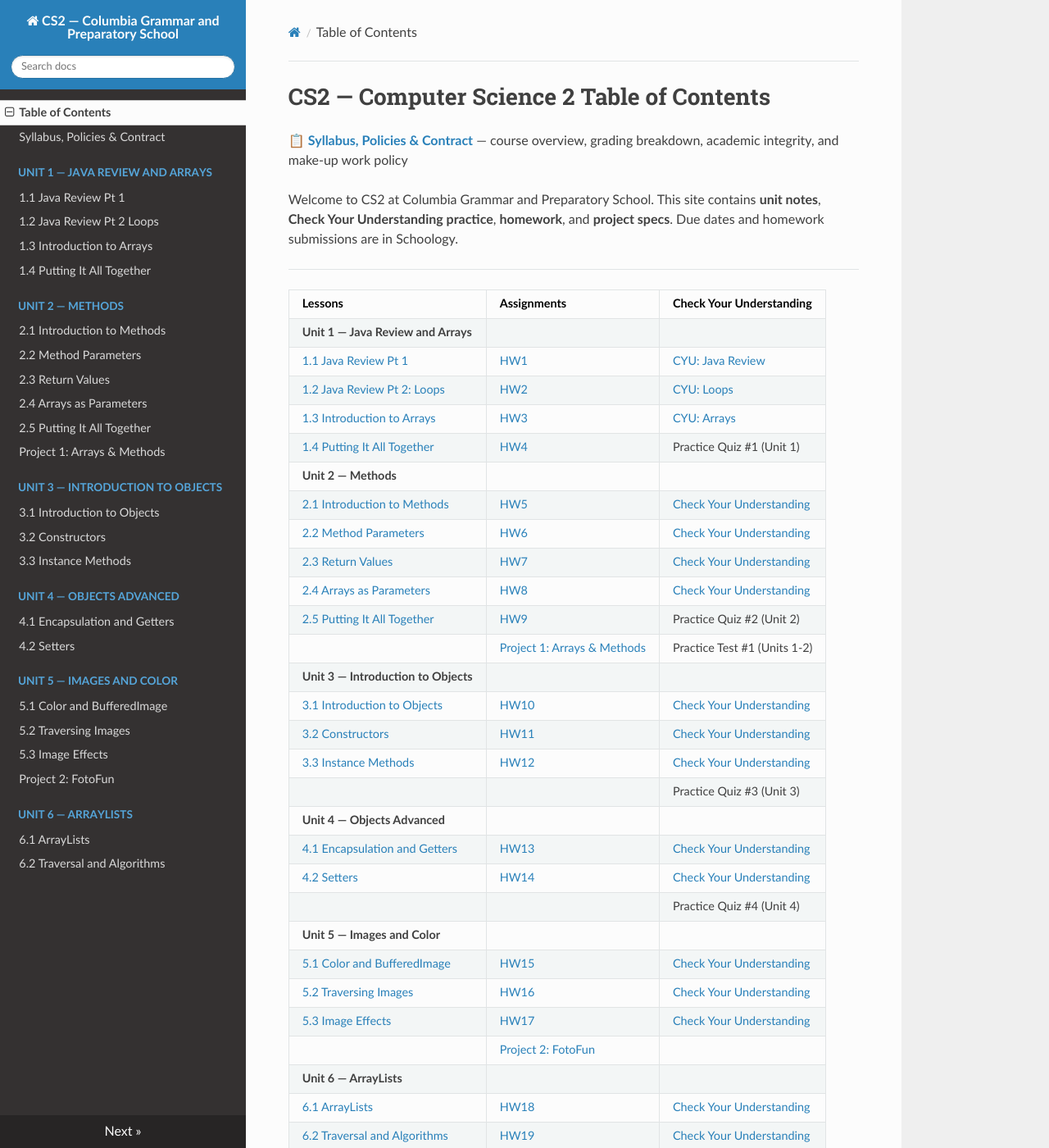
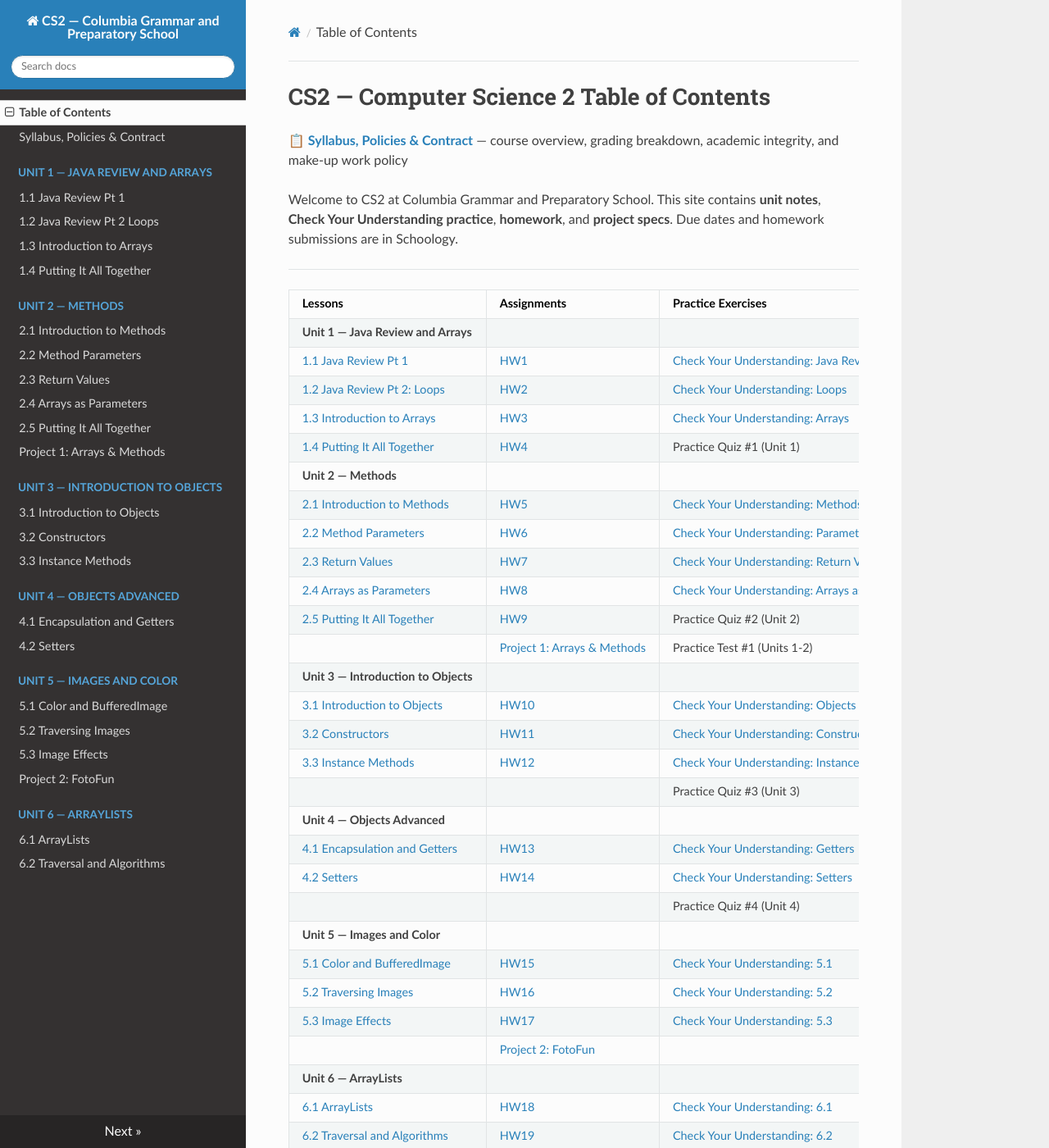
Before and after one commit to kjergens/cs2-site, an MkDocs documentation site: the page built from docs/index.md, in a window 1280 px wide and 1400 px high. Shown: the whole window at 82% size. Built offline with MkDocs 1.6.1, drawn with Linux system fonts in a browser that asks for light colours; nearby versions of some CDN libraries.

Commit message:
Toc edit

```diff
--- a/docs/index.md
+++ b/docs/index.md
@@ -6,36 +6,36 @@ Welcome to CS2 at Columbia Grammar and Preparatory School. This site contains **
 
 ---
 
-| Lessons | Assignments | Check Your Understanding
+| Lessons | Assignments | Practice Exercises
 |---|---|---|
 | **Unit 1 — Java Review and Arrays**| | |
-| [1.1 Java Review Pt 1](unit1/notes_01_java_review.md) | [HW1](unit1/notes_01_java_review.md#homework-1-java-review) | [CYU: Java Review](unit1/notes_01_java_review.md#check-your-understanding) |
-| [1.2 Java Review Pt 2: Loops](unit1/notes_02_loops.md) | [HW2](unit1/notes_02_loops.md#homework-2-loops-review) | [CYU: Loops](unit1/notes_02_loops.md#check-your-understanding) |
-| [1.3 Introduction to Arrays](unit1/notes_03_arrays.md) | [HW3](unit1/notes_03_arrays.md#homework-3-arrays) | [CYU: Arrays](unit1/notes_03_arrays.md#check-your-understanding) |
+| [1.1 Java Review Pt 1](unit1/notes_01_java_review.md) | [HW1](unit1/notes_01_java_review.md#homework-1-java-review) | [Check Your Understanding: Java Review](unit1/notes_01_java_review.md#check-your-understanding) |
+| [1.2 Java Review Pt 2: Loops](unit1/notes_02_loops.md) | [HW2](unit1/notes_02_loops.md#homework-2-loops-review) | [Check Your Understanding: Loops](unit1/notes_02_loops.md#check-your-understanding) |
+| [1.3 Introduction to Arrays](unit1/notes_03_arrays.md) | [HW3](unit1/notes_03_arrays.md#homework-3-arrays) | [Check Your Understanding: Arrays](unit1/notes_03_arrays.md#check-your-understanding) |
 | [1.4 Putting It All Together](unit1/notes_04_traversing_arrays.md) | [HW4](unit1/notes_04_traversing_arrays.md#homework-4-review) | Practice Quiz #1 (Unit 1) |
 | **Unit 2 — Methods** | | |
-| [2.1 Introduction to Methods](unit2/notes_01_methods.md) | [HW5](unit2/notes_01_methods.md#homework-5-introduction-to-methods) | [Check Your Understanding](unit2/notes_01_methods.md#check-your-understanding) |
-| [2.2 Method Parameters](unit2/notes_02_method_parameters.md) | [HW6](unit2/notes_02_method_parameters.md#homework-6-method-parameters) | [Check Your Understanding](unit2/notes_02_method_parameters.md#check-your-understanding) |
-| [2.3 Return Values](unit2/notes_03_return_values.md) | [HW7](unit2/notes_03_return_values.md#homework-7-return-values) | [Check Your Understanding](unit2/notes_03_return_values.md#check-your-understanding) |
-| [2.4 Arrays as Parameters](unit2/notes_04_arrays_as_parameters.md) | [HW8](unit2/notes_04_arrays_as_parameters.md#homework-8-arrays-as-parameters) | [Check Your Understanding](unit2/notes_04_arrays_as_parameters.md#check-your-understanding) |
+| [2.1 Introduction to Methods](unit2/notes_01_methods.md) | [HW5](unit2/notes_01_methods.md#homework-5-introduction-to-methods) | [Check Your Understanding: Methods](unit2/notes_01_methods.md#check-your-understanding) |
+| [2.2 Method Parameters](unit2/notes_02_method_parameters.md) | [HW6](unit2/notes_02_method_parameters.md#homework-6-method-parameters) | [Check Your Understanding: Parameters](unit2/notes_02_method_parameters.md#check-your-understanding) |
+| [2.3 Return Values](unit2/notes_03_return_values.md) | [HW7](unit2/notes_03_return_values.md#homework-7-return-values) | [Check Your Understanding: Return Values](unit2/notes_03_return_values.md#check-your-understanding) |
+| [2.4 Arrays as Parameters](unit2/notes_04_arrays_as_parameters.md) | [HW8](unit2/notes_04_arrays_as_parameters.md#homework-8-arrays-as-parameters) | [Check Your Understanding: Arrays as Parameters](unit2/notes_04_arrays_as_parameters.md#check-your-understanding) |
 | [2.5 Putting It All Together](unit2/notes_05_method_overloading.md) | [HW9](unit2/notes_05_method_overloading.md#homework-9-review) | Practice Quiz #2 (Unit 2) |
 |  | [Project 1: Arrays & Methods](unit2/project1.md) | Practice Test #1 (Units 1-2) |
 | **Unit 3 — Introduction to Objects**| | |
-| [3.1 Introduction to Objects](unit3/notes_01_intro_to_objects.md) | [HW10](unit3/notes_01_intro_to_objects.md#homework-10-introduction-to-objects) | [Check Your Understanding](unit3/notes_01_intro_to_objects.md#check-your-understanding) |
-| [3.2 Constructors](unit3/notes_02_constructors.md) | [HW11](unit3/notes_02_constructors.md#homework-11-constructors) | [Check Your Understanding](unit3/notes_02_constructors.md#check-your-understanding) |
-| [3.3 Instance Methods](unit3/notes_03_instance_methods.md) | [HW12](unit3/notes_03_instance_methods.md#homework-12-instance-methods) | [Check Your Understanding](unit3/notes_03_instance_methods.md#check-your-understanding) |
+| [3.1 Introduction to Objects](unit3/notes_01_intro_to_objects.md) | [HW10](unit3/notes_01_intro_to_objects.md#homework-10-introduction-to-objects) | [Check Your Understanding: Objects](unit3/notes_01_intro_to_objects.md#check-your-understanding) |
+| [3.2 Constructors](unit3/notes_02_constructors.md) | [HW11](unit3/notes_02_constructors.md#homework-11-constructors) | [Check Your Understanding: Constructors](unit3/notes_02_constructors.md#check-your-understanding) |
+| [3.3 Instance Methods](unit3/notes_03_instance_methods.md) | [HW12](unit3/notes_03_instance_methods.md#homework-12-instance-methods) | [Check Your Understanding: Instance Methods](unit3/notes_03_instance_methods.md#check-your-understanding) |
 |  |  | Practice Quiz #3 (Unit 3)
 | **Unit 4 — Objects Advanced**| | |
-| [4.1 Encapsulation and Getters](unit4/notes_01_encapsulation.md) | [HW13](unit4/notes_01_encapsulation.md#homework-13-private-fields-and-getters) | [Check Your Understanding](unit4/notes_01_encapsulation.md#check-your-understanding) |
-| [4.2 Setters](unit4/notes_02_getters_setters.md) | [HW14](unit4/notes_02_getters_setters.md#homework-14-setters) | [Check Your Understanding](unit4/notes_02_getters_setters.md#check-your-understanding) |
+| [4.1 Encapsulation and Getters](unit4/notes_01_encapsulation.md) | [HW13](unit4/notes_01_encapsulation.md#homework-13-private-fields-and-getters) | [Check Your Understanding: Getters](unit4/notes_01_encapsulation.md#check-your-understanding) |
+| [4.2 Setters](unit4/notes_02_getters_setters.md) | [HW14](unit4/notes_02_getters_setters.md#homework-14-setters) | [Check Your Understanding: Setters](unit4/notes_02_getters_setters.md#check-your-understanding) |
 |  |  | Practice Quiz #4 (Unit 4)
 | **Unit 5 — Images and Color**| | |
-| [5.1 Color and BufferedImage](unit5/notes_01_color_and_bufferedimage.md) |[HW15](unit5/notes_01_color_and_bufferedimage.md#homework-15-color-and-images) | [Check Your Understanding](unit5/notes_01_color_and_bufferedimage.md#check-your-understanding) |
-| [5.2 Traversing Images](unit5/notes_02_traversing_images.md) | [HW16](unit5/notes_02_traversing_images.md#homework-16-traversing-a-bufferedimage) | [Check Your Understanding](unit5/notes_02_traversing_images.md#check-your-understanding)  |
-| [5.3 Image Effects](unit5/notes_03_image_effects.md) | [HW17](unit5/notes_03_image_effects.md#homework-17-image-transformation-brightness) | [Check Your Understanding](unit5/notes_03_image_effects.md#check-your-understanding) |
+| [5.1 Color and BufferedImage](unit5/notes_01_color_and_bufferedimage.md) |[HW15](unit5/notes_01_color_and_bufferedimage.md#homework-15-color-and-images) | [Check Your Understanding: 5.1](unit5/notes_01_color_and_bufferedimage.md#check-your-understanding) |
+| [5.2 Traversing Images](unit5/notes_02_traversing_images.md) | [HW16](unit5/notes_02_traversing_images.md#homework-16-traversing-a-bufferedimage) | [Check Your Understanding: 5.2](unit5/notes_02_traversing_images.md#check-your-understanding)  |
+| [5.3 Image Effects](unit5/notes_03_image_effects.md) | [HW17](unit5/notes_03_image_effects.md#homework-17-image-transformation-brightness) | [Check Your Understanding: 5.3](unit5/notes_03_image_effects.md#check-your-understanding) |
 | | [Project 2: FotoFun](unit5/project2.md) | |
 | **Unit 6 — ArrayLists**| | |
-| [6.1 ArrayLists](unit6/notes_01_arraylists.md) | [HW18](unit6/notes_01_arraylists.md#homework-18-arraylists) | [Check Your Understanding](unit6/notes_01_arraylists.md#check-your-understanding) |
-| [6.2 Traversal and Algorithms](unit6/notes_02_arraylist_traversal.md) | [HW19](unit6/notes_02_arraylist_traversal.md#homework-19-arraylists-and-loops) | [Check Your Understanding](unit6/notes_02_arraylist_traversal.md#check-your-understanding) |
+| [6.1 ArrayLists](unit6/notes_01_arraylists.md) | [HW18](unit6/notes_01_arraylists.md#homework-18-arraylists) | [Check Your Understanding: 6.1](unit6/notes_01_arraylists.md#check-your-understanding) |
+| [6.2 Traversal and Algorithms](unit6/notes_02_arraylist_traversal.md) | [HW19](unit6/notes_02_arraylist_traversal.md#homework-19-arraylists-and-loops) | [Check Your Understanding: 6.2](unit6/notes_02_arraylist_traversal.md#check-your-understanding) |
 |  |  | Practice Test #2 (Units 3-6)
 |  |  | Practice Test #3 (Units 1-6)
```
